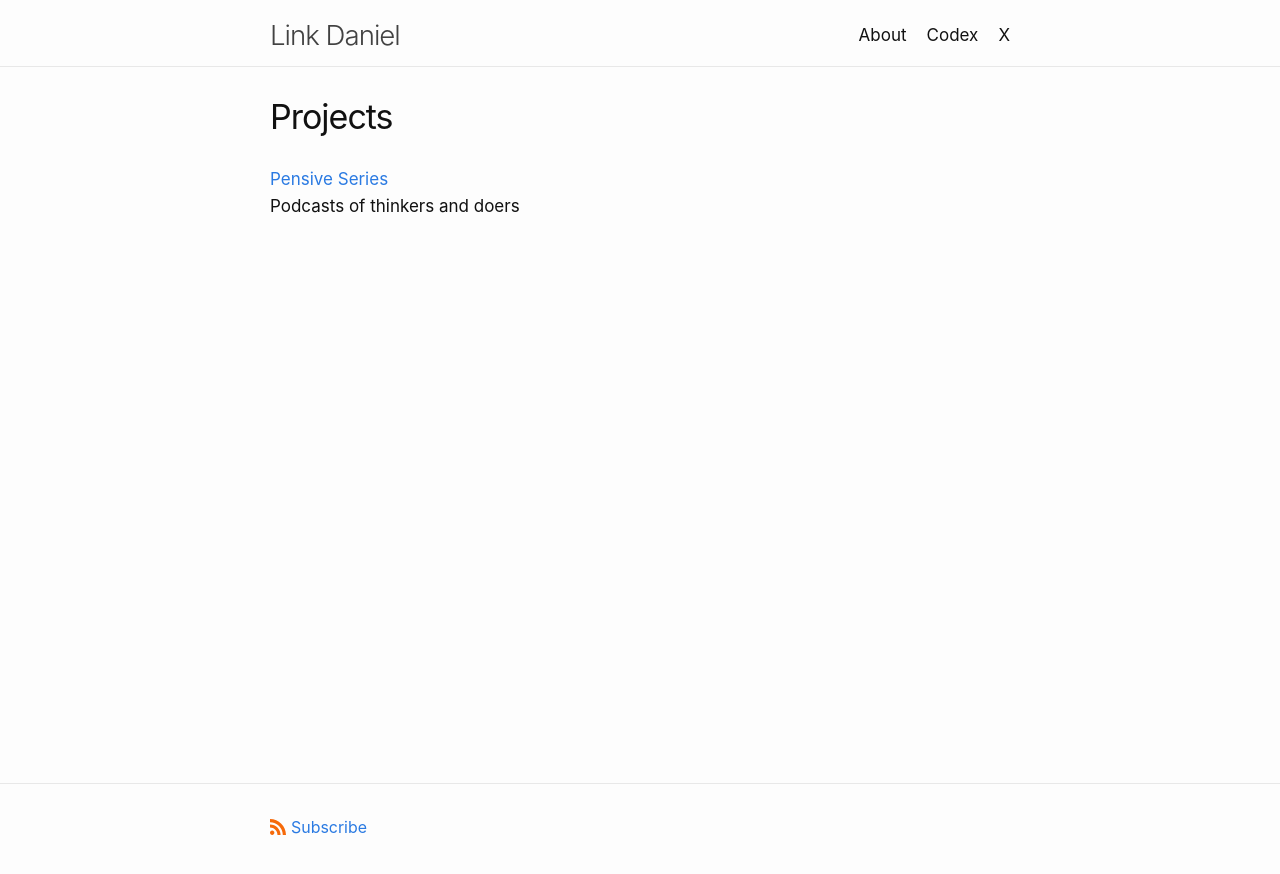
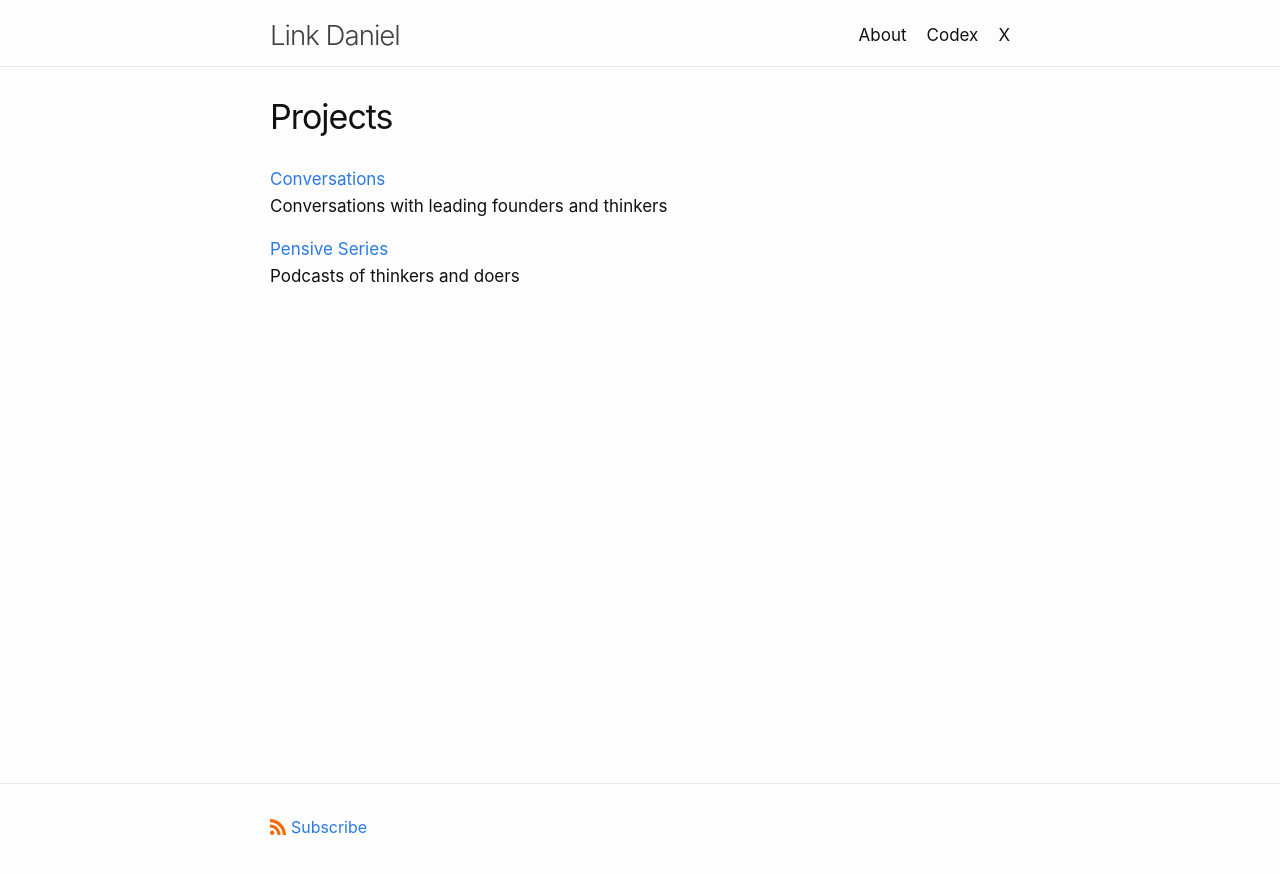
Before and after one commit to link-daniel/link.github.io, a Jekyll site: the page built from projects.md, in a window 1280 px wide. Shown: the top 874 px of the page. Built offline with Jekyll 4.4.1, drawn with Linux system fonts in a browser that asks for light colours.

Commit message:
Update projects.md

```diff
--- a/projects.md
+++ b/projects.md
@@ -4,6 +4,10 @@ title: Projects
 permalink: /projects/
 ---
 
+[Conversations](/conversations)
+<br>
+Conversations with leading founders and thinkers
+
 [Pensive Series](/pensive)
 <br>
 Podcasts of thinkers and doers
```
